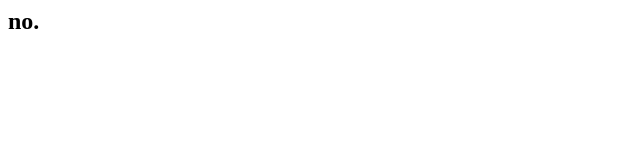
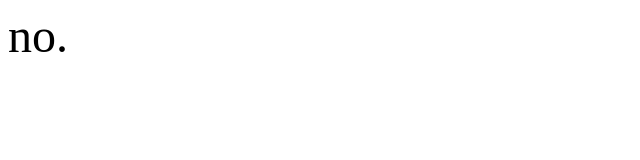
Before and after one commit to sysjerm/sysjerm.github.io, a plain HTML site: page index.html in a window 1280 px wide. Shown: the whole page, without its empty margins (0-640 px from the left). Drawn offline with Linux system fonts and the light colour scheme.

Commit message:
Update index.html

```diff
--- a/index.html
+++ b/index.html
@@ -1,3 +1,3 @@
 <title>the end.</title>
 
-<html><h2>no.</h2></html>
+<font size="53">no.</html>
```
